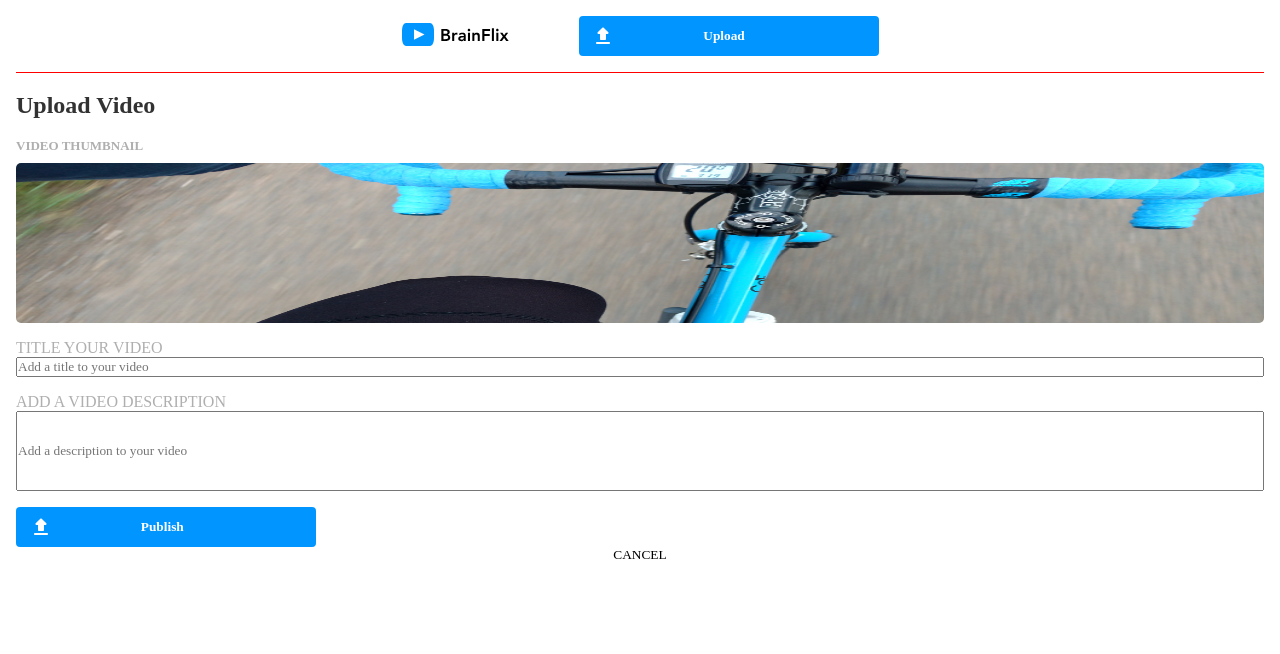
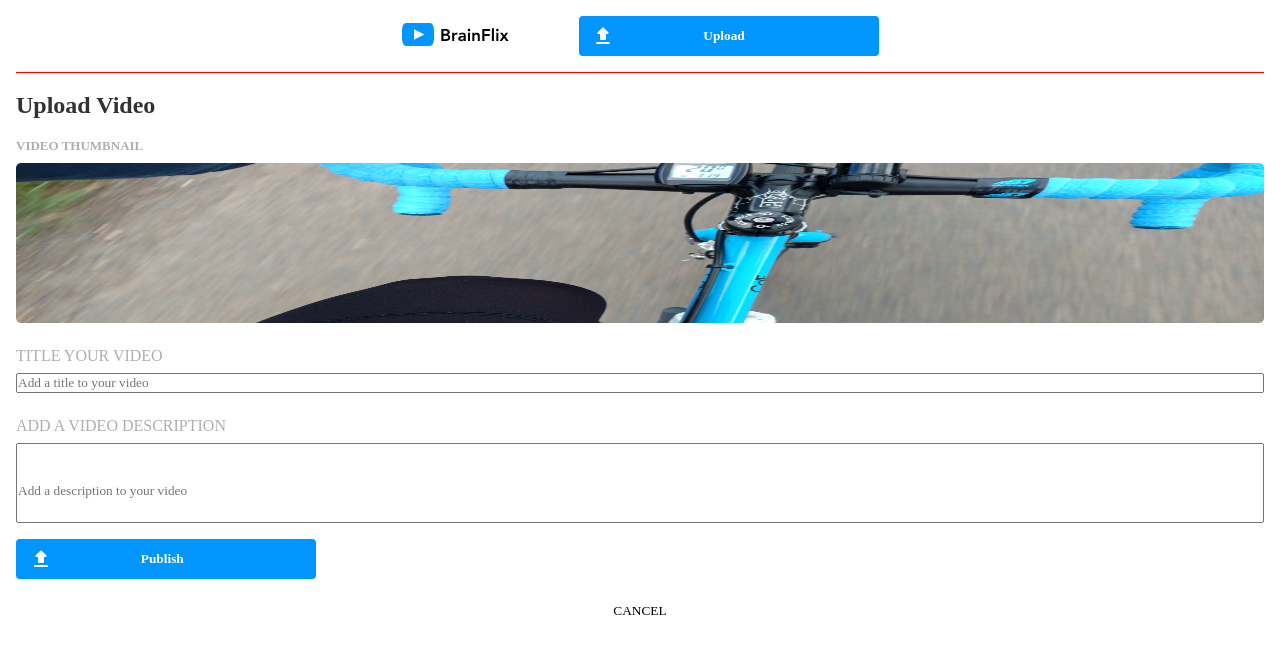
Before and after one commit to tenr/giancarlos-rodriguez-brainflix, a React (Create React App) app: page /upload in a window 1280 px wide. Shown: the top 654 px of the page. Built offline with nearby package versions, Linux system fonts and the light colour scheme; a web font is replaced by a local one.

Commit message:
styling update to upload page 82%

```diff
--- a/src/pages/Upload/Upload.scss
+++ b/src/pages/Upload/Upload.scss
@@ -41,14 +41,15 @@
   }
   &__description-input {
     height: 5rem;
-    padding: 0rem;
+    padding-top: 1rem;
   }
   &__title-label,
   &__description-label {
     display: flex;
     flex-direction: column;
     color: $Silver;
-    margin-top: 1rem;
+    gap: 0.5rem;
+    padding-top: 1.5rem;
   }
 
   &__publish-btn {
@@ -74,5 +75,6 @@
     background-color: $White;
     outline: none;
     border: none;
+    padding-top: 1.5rem;
   }
 }
```
